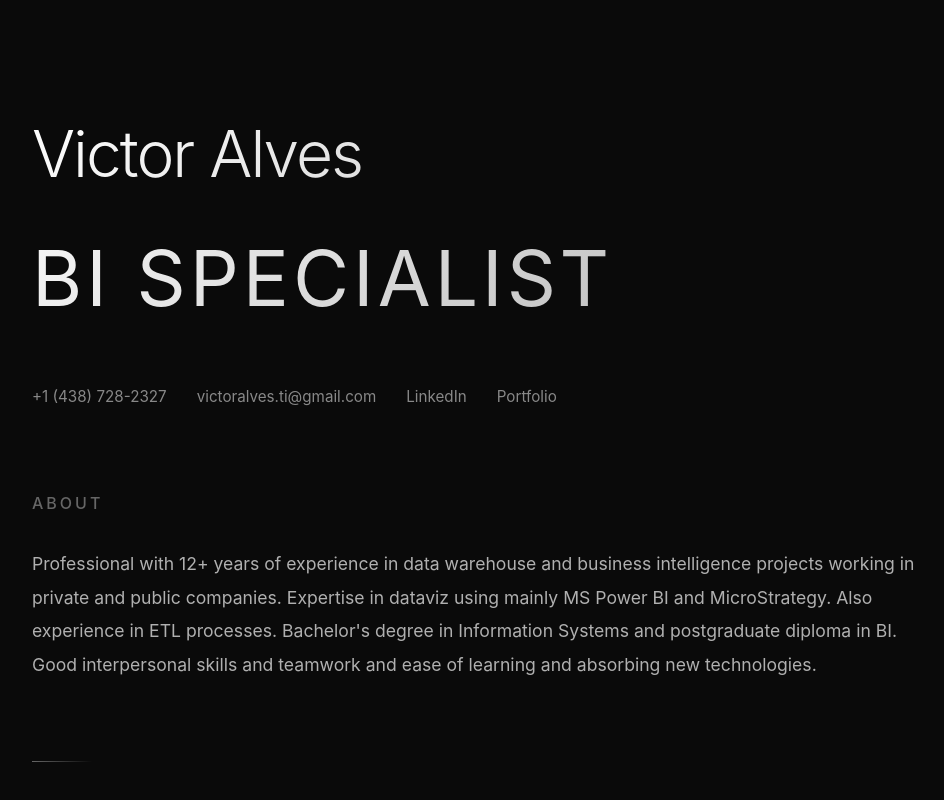
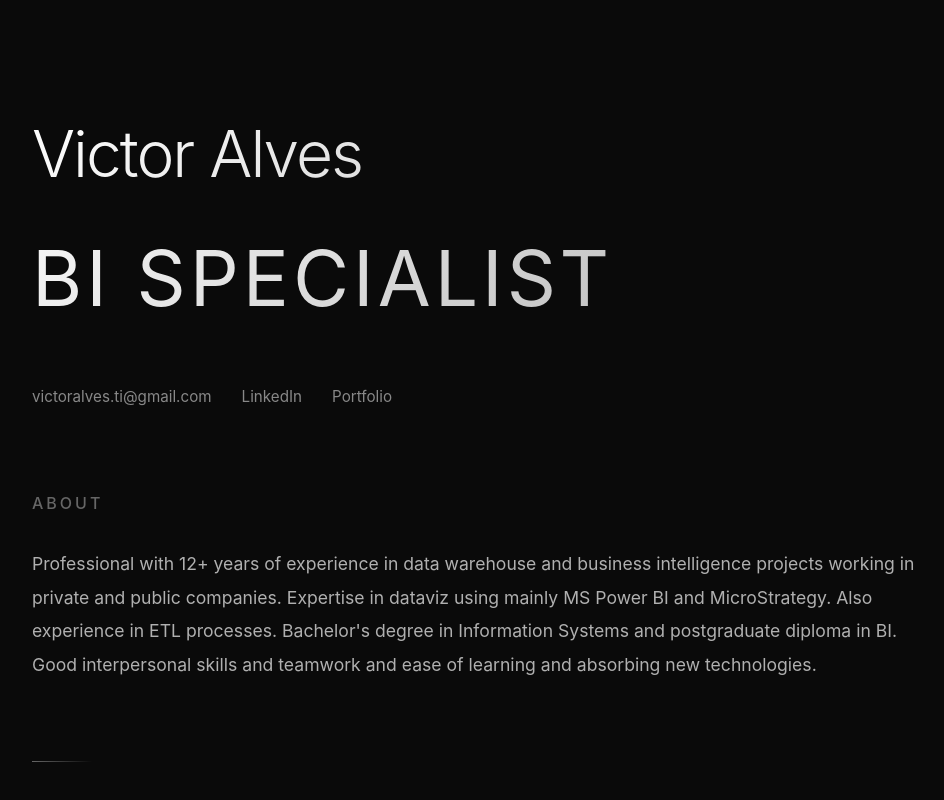
Before and after one commit to victorfalves/cv-victor, a plain HTML site: page index.html in a window 1280 px wide. Shown: the top 800 px of the page, without its empty margins (88-1032 px from the left). Drawn offline with Linux system fonts and the light colour scheme.

Commit message:
Update index.html

```diff
--- a/index.html
+++ b/index.html
@@ -316,7 +316,7 @@
                 <h1>Victor Alves<span class="title-accent">BI SPECIALIST</span></h1>
 
                 <div class="contact-links">
-                    <a href="tel:+14387282327" class="contact-link">+1 (438) 728-2327</a>
+                    <!-- <a href="tel:+14387282327" class="contact-link">+1 (438) 728-2327</a> -->
                     <a href="mailto:victoralves.ti@gmail.com" class="contact-link">victoralves.ti@gmail.com</a>
                     <a href="https://linkedin.com/in/victorfalves" target="_blank" class="contact-link">LinkedIn</a>
                     <a href="https://alvesvictor.wordpress.com" target="_blank" class="contact-link">Portfolio</a>
```
